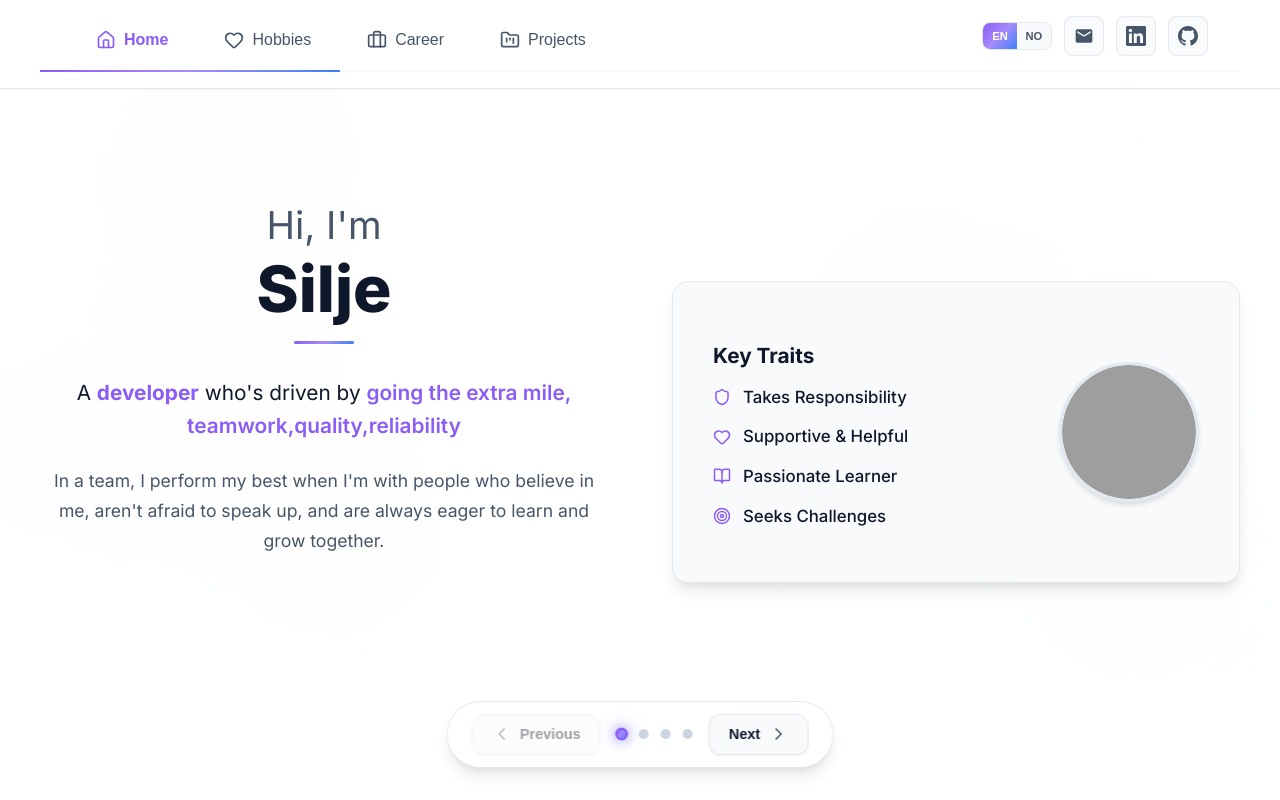
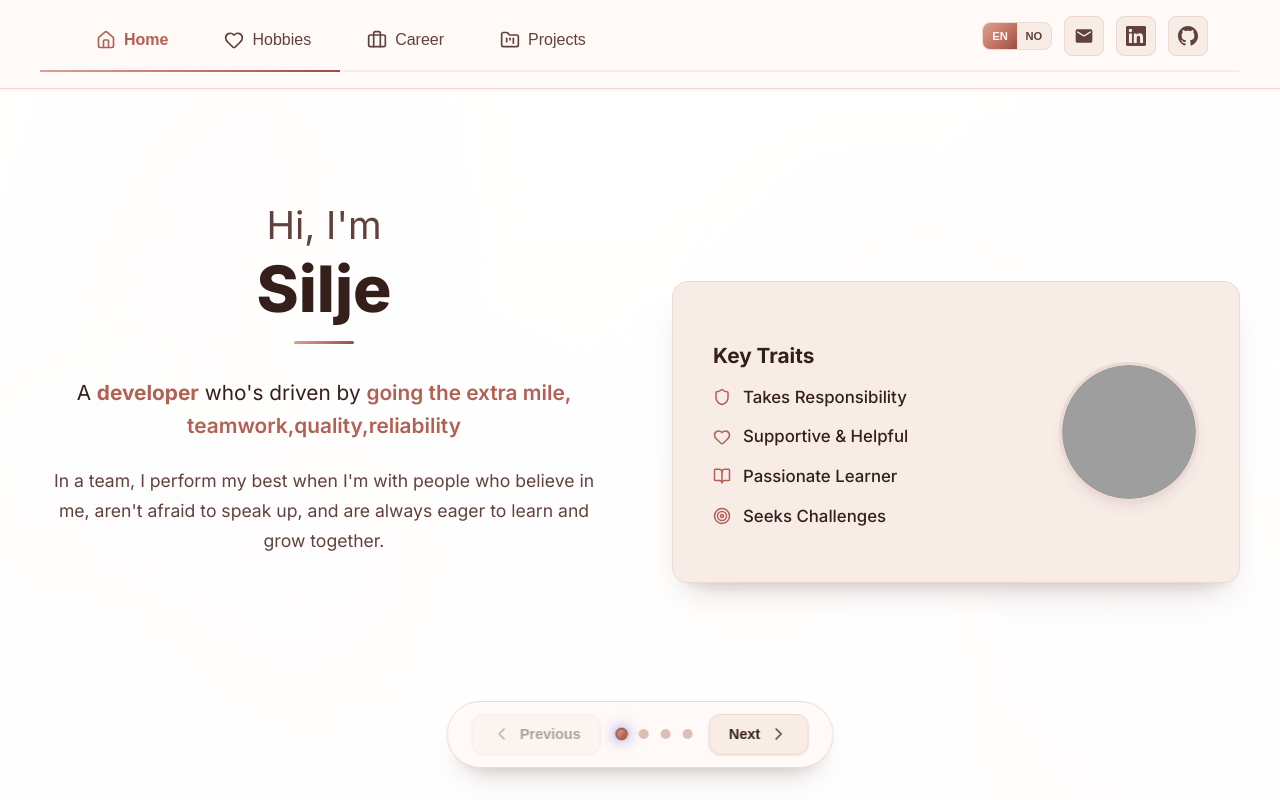
Before and after one commit to siljehtangen/portfolio, a Vue app: page / in a window 1280 px wide. Built offline with nearby package versions, Linux system fonts and the light colour scheme; grey boxes are pictures that could not be loaded.

Commit message:
feat: update colors

```diff
--- a/src/styles/base.css
+++ b/src/styles/base.css
@@ -1,39 +1,35 @@
 :root {
-  /* Professional Color Palette - Purple/Blue Focused */
-  --primary: #8b5cf6;
-  --accent: #3b82f6;
+  /* Sand-red professional palette */
+  --primary: #b26054;
+  --accent: #8f4f45;
+  --purple: #b26054;
+  --purple-light: #c98477;
+  --blue: #7e463d;
 
-  /* Purple Accent Colors */
-  --purple: #8b5cf6;
-  --purple-light: #a78bfa;
+  --gradient-primary: linear-gradient(135deg, #d9a28f 0%, #c77767 50%, #984d42 100%);
 
-  /* Blue Accent Colors */
-  --blue: #3b82f6;
+  /* Neutral surfaces */
+  --bg-primary: #fffaf7;
+  --bg-secondary: #f8ece7;
+  --bg-tertiary: #f0ddd6;
 
-  /* Gradient - Purple to Blue */
-  --gradient-primary: linear-gradient(135deg, #8b5cf6 0%, #a78bfa 50%, #3b82f6 100%);
+  /* Text */
+  --text-primary: #351f1b;
+  --text-secondary: #61413c;
+  --text-muted: #85645e;
+  --text-on-primary: #fff7f4;
 
-  /* Neutral Colors */
-  --bg-primary: #ffffff;
-  --bg-secondary: #f8fafc;
+  /* Borders */
+  --border-light: #edd9d2;
+  --border-medium: #ddbeb4;
+  --border-dark: #c5988d;
 
-  /* Text Colors */
-  --text-primary: #0f172a;
-  --text-secondary: #475569;
-  --text-muted: #64748b;
-  --text-on-primary: #ffffff;
-
-  /* Borders & Dividers */
-  --border-light: #e2e8f0;
-  --border-medium: #cbd5e1;
-  --border-dark: #94a3b8;
-
-  /* Shadows - Professional & Subtle */
-  --shadow-sm: 0 1px 2px 0 rgba(0, 0, 0, 0.05);
-  --shadow-md: 0 4px 6px -1px rgba(0, 0, 0, 0.1), 0 2px 4px -1px rgba(0, 0, 0, 0.06);
-  --shadow-lg: 0 10px 15px -3px rgba(0, 0, 0, 0.1), 0 4px 6px -2px rgba(0, 0, 0, 0.05);
-  --shadow-xl: 0 20px 25px -5px rgba(0, 0, 0, 0.1), 0 10px 10px -5px rgba(0, 0, 0, 0.04);
-  --shadow-gradient: 0 8px 20px rgba(37, 99, 235, 0.2), 0 4px 10px rgba(139, 92, 246, 0.15);
+  /* Shadows */
+  --shadow-sm: 0 1px 2px 0 rgba(76, 41, 35, 0.08);
+  --shadow-md: 0 8px 22px -14px rgba(76, 41, 35, 0.25), 0 4px 10px -8px rgba(76, 41, 35, 0.15);
+  --shadow-lg: 0 18px 32px -18px rgba(76, 41, 35, 0.3), 0 10px 18px -14px rgba(76, 41, 35, 0.18);
+  --shadow-xl: 0 24px 52px -24px rgba(76, 41, 35, 0.35), 0 14px 26px -20px rgba(76, 41, 35, 0.2);
+  --shadow-gradient: 0 10px 28px rgba(178, 96, 84, 0.26), 0 6px 16px rgba(143, 79, 69, 0.2);
 
   /* Transitions */
   --transition-fast: 0.15s ease-out;
--- a/src/styles/main.css
+++ b/src/styles/main.css
@@ -20,11 +20,10 @@ html::before {
   width: 100%;
   height: 100%;
   background:
-    radial-gradient(circle 400px at 20% 30%, rgba(139, 92, 246, 0.15) 0%, transparent 60%),
-    radial-gradient(circle 350px at 80% 20%, rgba(59, 130, 246, 0.12) 0%, transparent 60%),
-    radial-gradient(circle 300px at 10% 70%, rgba(167, 139, 250, 0.13) 0%, transparent 60%),
-    radial-gradient(circle 450px at 90% 80%, rgba(99, 102, 241, 0.11) 0%, transparent 60%),
-    radial-gradient(circle 250px at 50% 15%, rgba(59, 130, 246, 0.14) 0%, transparent 60%);
+    radial-gradient(circle 420px at 20% 30%, rgba(209, 144, 129, 0.22) 0%, transparent 62%),
+    radial-gradient(circle 360px at 82% 22%, rgba(186, 108, 95, 0.16) 0%, transparent 60%),
+    radial-gradient(circle 300px at 12% 72%, rgba(239, 206, 197, 0.2) 0%, transparent 58%),
+    radial-gradient(circle 420px at 88% 80%, rgba(157, 83, 74, 0.13) 0%, transparent 62%);
   pointer-events: none;
   z-index: 0;
   animation: livingBubble1 25s ease-in-out infinite;
@@ -39,11 +38,10 @@ html::after {
   width: 100%;
   height: 100%;
   background:
-    radial-gradient(circle 380px at 70% 40%, rgba(139, 92, 246, 0.12) 0%, transparent 60%),
-    radial-gradient(circle 320px at 30% 60%, rgba(59, 130, 246, 0.13) 0%, transparent 60%),
-    radial-gradient(circle 420px at 60% 85%, rgba(167, 139, 250, 0.11) 0%, transparent 60%),
-    radial-gradient(circle 280px at 15% 45%, rgba(99, 102, 241, 0.12) 0%, transparent 60%),
-    radial-gradient(circle 360px at 85% 55%, rgba(59, 130, 246, 0.14) 0%, transparent 60%);
+    radial-gradient(circle 360px at 70% 40%, rgba(222, 175, 160, 0.2) 0%, transparent 62%),
+    radial-gradient(circle 300px at 30% 60%, rgba(168, 95, 84, 0.14) 0%, transparent 58%),
+    radial-gradient(circle 400px at 60% 85%, rgba(250, 230, 224, 0.24) 0%, transparent 60%),
+    radial-gradient(circle 320px at 16% 45%, rgba(144, 79, 69, 0.12) 0%, transparent 60%);
   pointer-events: none;
   z-index: 0;
   animation: livingBubble2 30s ease-in-out infinite;
@@ -70,6 +68,9 @@ body {
   scroll-behavior: smooth;
   position: relative;
   z-index: 1;
+  color: var(--text-primary);
+  background:
+    linear-gradient(180deg, #fef8f5 0%, #f8eeea 45%, #f4e4de 100%);
 }
 
 #app {
@@ -153,7 +154,7 @@ body {
 .bubble-1 {
   width: 350px;
   height: 350px;
-  background: radial-gradient(circle, rgba(139, 92, 246, 0.18), rgba(139, 92, 246, 0));
+  background: radial-gradient(circle, rgba(209, 144, 129, 0.24), rgba(209, 144, 129, 0));
   top: 8%;
   left: 3%;
   animation-delay: 0s;
@@ -163,7 +164,7 @@ body {
 .bubble-2 {
   width: 280px;
   height: 280px;
-  background: radial-gradient(circle, rgba(59, 130, 246, 0.15), rgba(59, 130, 246, 0));
+  background: radial-gradient(circle, rgba(191, 116, 103, 0.2), rgba(191, 116, 103, 0));
   top: 65%;
   right: 5%;
   animation-delay: 4s;
@@ -173,7 +174,7 @@ body {
 .bubble-3 {
   width: 420px;
   height: 420px;
-  background: radial-gradient(circle, rgba(167, 139, 250, 0.16), rgba(167, 139, 250, 0));
+  background: radial-gradient(circle, rgba(238, 205, 196, 0.24), rgba(238, 205, 196, 0));
   bottom: 12%;
   left: 12%;
   animation-delay: 8s;
@@ -183,7 +184,7 @@ body {
 .bubble-4 {
   width: 240px;
   height: 240px;
-  background: radial-gradient(circle, rgba(99, 102, 241, 0.17), rgba(99, 102, 241, 0));
+  background: radial-gradient(circle, rgba(165, 90, 80, 0.2), rgba(165, 90, 80, 0));
   top: 25%;
   right: 18%;
   animation-delay: 12s;
@@ -193,7 +194,7 @@ body {
 .bubble-5 {
   width: 320px;
   height: 320px;
-  background: radial-gradient(circle, rgba(59, 130, 246, 0.14), rgba(59, 130, 246, 0));
+  background: radial-gradient(circle, rgba(202, 131, 119, 0.22), rgba(202, 131, 119, 0));
   bottom: 20%;
   right: 3%;
   animation-delay: 16s;
@@ -203,7 +204,7 @@ body {
 .bubble-6 {
   width: 290px;
   height: 290px;
-  background: radial-gradient(circle, rgba(139, 92, 246, 0.15), rgba(139, 92, 246, 0));
+  background: radial-gradient(circle, rgba(175, 99, 87, 0.2), rgba(175, 99, 87, 0));
   top: 45%;
   left: 48%;
   animation-delay: 20s;
```
